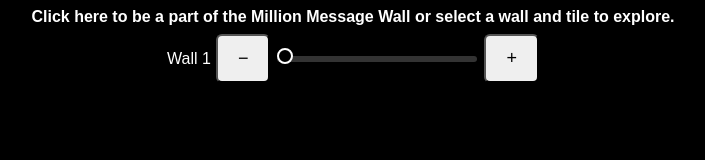
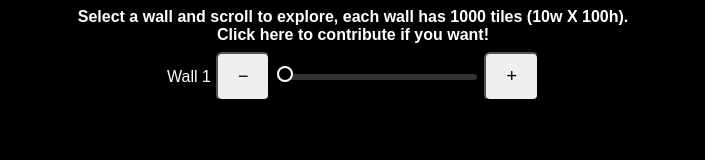
Before and after one commit to mmw-art/website, a plain HTML site: page index.html in a window 1280 px wide. Shown: the whole page, without its empty margins (295-1000 px from the left). Drawn offline with Linux system fonts and the light colour scheme; no server answers.

Commit message:
Update index.html

```diff
--- a/index.html
+++ b/index.html
@@ -166,7 +166,8 @@
 <body>
   <div id="banner">
     <a href="https://igg.me/at/IouGgXu7tdU/x/38646669#/" target="_blank">
-      Click here to be a part of the Million Message Wall or select a wall and tile to explore.
+      Select a wall and scroll to explore, each wall has 1000 tiles (10w X 100h). <br>
+      Click here to contribute if you want!
     </a>
     <div class="slider-controls">
       <span id="sliderValue">Wall 1</span>
```
